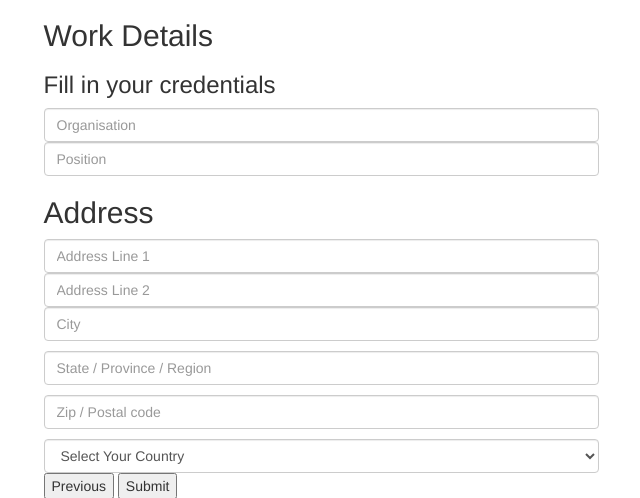
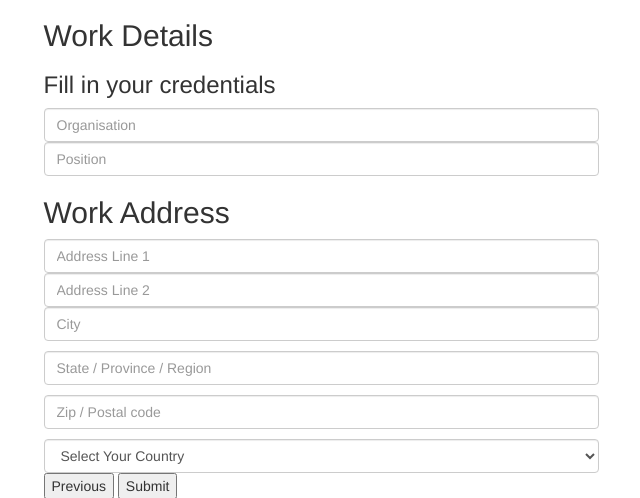
Before and after one commit to arc-bitspilani/main-website, a Django app: page /registrations/ in a window 1280 px wide. Shown: the part 1745-2243 px from the top of the page, without its empty margins (319-959 px from the left). Run offline with Django 3.2, Linux system fonts and the light colour scheme; some libraries are stand-ins or nearby versions.

Commit message:
Slight html modified

```diff
--- a/registrations/templates/registrations/index.html
+++ b/registrations/templates/registrations/index.html
@@ -12,11 +12,11 @@
   <link rel="icon" href="../../favicon.ico">
 
 
-  <title>Bits-pilani alumni cell</title>
+  <title>Register: Alumni</title>
   {% load static %}
 
   <!-- Bootstrap core CSS -->
-  <link href="css/bootstrap.min.css" rel="stylesheet">
+  <link href="https://maxcdn.bootstrapcdn.com/bootstrap/3.3.7/css/bootstrap.min.css" rel="stylesheet">
   <meta name="viewport" content="width=device-width, initial-scale=1">
     <link rel="stylesheet" href="https://maxcdn.bootstrapcdn.com/bootstrap/3.3.7/css/bootstrap.min.css">
   <link href="http://netdna.bootstrapcdn.com/font-awesome/4.1.0/css/font-awesome.min.css" rel="stylesheet">
@@ -26,7 +26,7 @@
 
 
   <!-- IE10 viewport hack for Surface/desktop Windows 8 bug -->
-  <link href="css/style.css" rel="stylesheet">
+  <link href="{% static "admin/css/style.css" %}" rel="stylesheet">
   <script href="script.js" ></script>
   <script href="jquery.js" ></script>
 
@@ -57,7 +57,7 @@
   <link rel="icon"  href="fav_32.png" />
 
   <script src="js/bootstrap-dropdownhover.min.js"></script>
-  <link href="css/font-awesome.min.css" rel="stylesheet">
+  <link href="http://netdna.bootstrapcdn.com/font-awesome/4.1.0/css/font-awesome.min.css" rel="stylesheet">
     <title>kjsdfgkjgh</title>
 
 
@@ -500,7 +500,8 @@
                     <h3 class="fs-subtitle">Fill in your credentials</h3>
                     <input type="text" name="organisation" class="form-control" placeholder="Organisation"/>
                     <input type="text" name="position" class="form-control" placeholder="Position"/>
-                    <h2 class="fs-title">Address</h2>
+                    <h2 class="fs-title">Work Address</h2>
+
 
 
 
```
